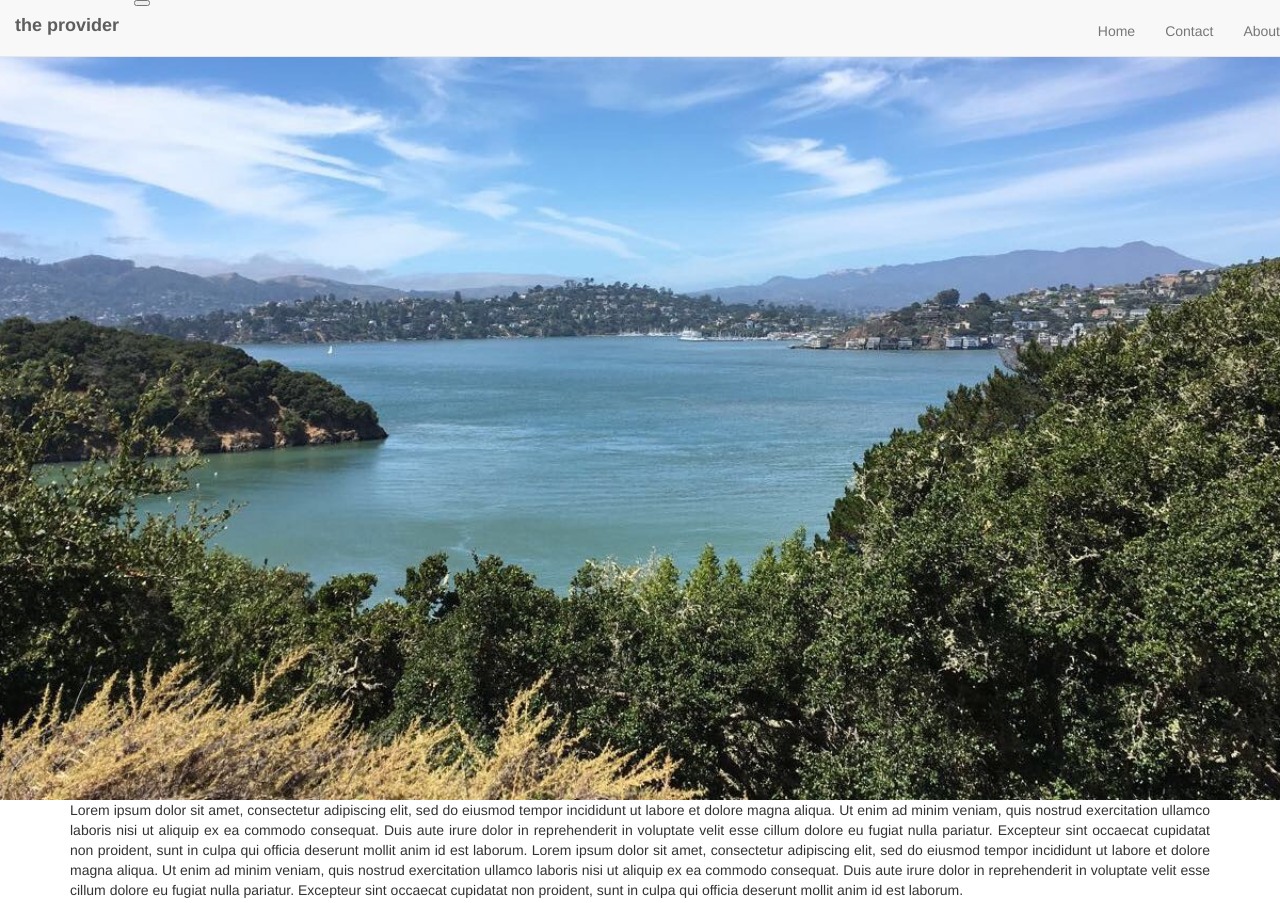
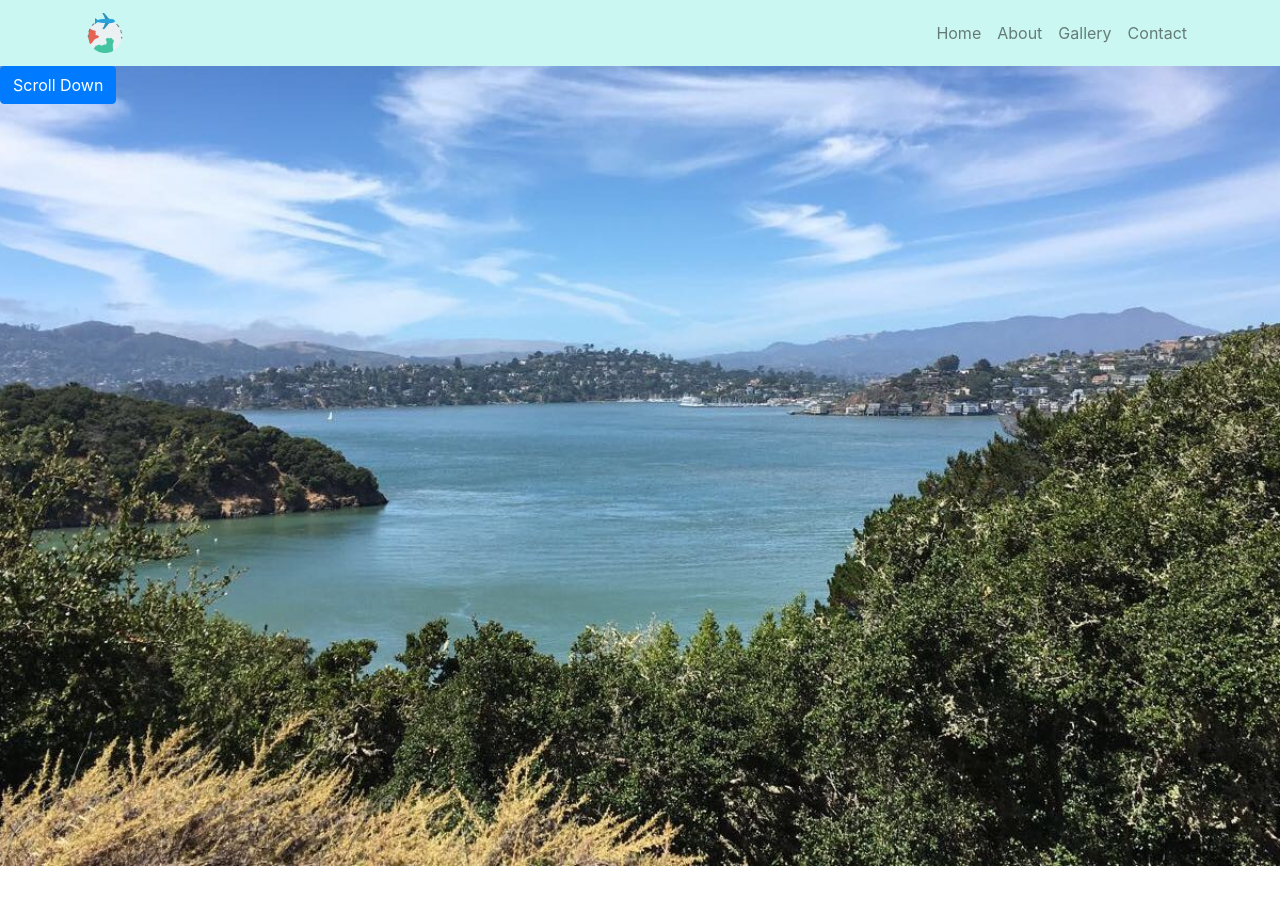
Before and after one commit to fjabeen02/programming-project, a website: page index.html in a window 1280 px wide. Shown: the top 903 px of the page. Drawn offline with nearby package versions, Linux system fonts and the light colour scheme.

Commit message:
trying to do js

```diff
--- a/index.html
+++ b/index.html
@@ -1,52 +1,52 @@
 <html>
 <head>
     <title>TITLE</title>
-
-        <!-- Latest compiled and minified CSS -->
-        <link rel="stylesheet" href="https://maxcdn.bootstrapcdn.com/bootstrap/3.4.1/css/bootstrap.min.css">
-
-        <!-- jQuery library -->
-        <script src="https://ajax.googleapis.com/ajax/libs/jquery/3.5.1/jquery.min.js"></script>
-
-        <!-- Latest compiled JavaScript -->
-        <script src="https://maxcdn.bootstrapcdn.com/bootstrap/3.4.1/js/bootstrap.min.js"></script>
     <link rel= "stylesheet" type="text/css" href="style.css">
-</head>
-<body>
-    <nav class="navbar navbar-default navbar-fixed-top">
-        <a class= 'navbar-brand' href="#"><strong>the provider</strong></a>
-        <button class='navbar-toggler' type='button' data-toggle='collapse' data-target='#Sticky-nav'>
-            <span class = 'navbar-toggler-icon'></span>
+  <link rel="stylesheet" href="https://maxcdn.bootstrapcdn.com/bootstrap/4.3.1/css/bootstrap.min.css">
+  <script src="https://ajax.googleapis.com/ajax/libs/jquery/3.3.1/jquery.min.js"></script>
+  <script src="https://cdnjs.cloudflare.com/ajax/libs/popper.js/1.12.9/umd/popper.min.js"></script>
+  <script src="https://maxcdn.bootstrapcdn.com/bootstrap/4.3.1/js/bootstrap.min.js"></script>
+  <nav class="navbar sticky-top navbar-expand-md navbar-light"style = "background-color:rgba(82, 228, 209, 0.3); ">
+    <div class="container">
+        <a class="navbar-brand" href="#">
+            <img src="icon1.png" alt="" width="40" height="40">
+        </a>
+        <button class="navbar-toggler" type="button" data-toggle="collapse" data-target="#navbarResponsive" aria-controls="navbarResponsive" aria-expanded="false" aria-label="Toggle navigation">
+            <span class="navbar-toggler-icon"></span>
         </button>
-        <div class="collapse navbar-collapse" id="Sticky-nav">
-            <ul class="nav navbar-nav navbar-right">
+        <div class="collapse navbar-collapse" id="navbarResponsive">
+            <ul class="navbar-nav ml-auto">
                 <li class="nav-item">
-                <a href="#" class="nav-link active">Home</a>
+                    <a class="nav-link" href="#home" data-taraget='home'>Home</a>
                 </li>
-
                 <li class="nav-item">
-                <a href="#" class="nav-link">Contact</a>
+                    <a class="nav-link" href="#about" data-taraget='about'>About</a>
                 </li>
-
                 <li class="nav-item">
-                <a href="#" class="nav-link">About</a>
+                    <a class="nav-link" href="#gallery" data-taraget='gallery'>Gallery</a>
+                </li>
+                <li class="nav-item">
+                    <a class="nav-link" href="#contact" data-taraget='contact'>Contact</a>
                 </li>
             </ul>
         </div>
+    </div>
 </nav>
 
+</head>
+<body>
+    <div class='page active' id='home'>
         <div class="view">
             <div class="flex-center">
             <a href="#scroll" class="btn btn-primary">Scroll Down</a>
             </div>
         </div>
-      </header>
-
 
         <main class="text-center py-5" id="scroll">
         <div class="container">
             <div class="row">
             <div class="col-md-12">
+                <div id="app"></div>
                 <p align="justify">Lorem ipsum dolor sit amet, consectetur adipiscing elit, sed do eiusmod tempor incididunt ut labore et dolore magna aliqua. Ut enim ad minim veniam, quis nostrud exercitation ullamco laboris nisi ut aliquip ex ea commodo consequat. Duis aute irure dolor in reprehenderit in voluptate velit esse cillum dolore eu fugiat nulla pariatur. Excepteur sint occaecat cupidatat non proident, sunt in culpa qui officia deserunt mollit anim id est laborum. Lorem ipsum dolor sit amet, consectetur adipiscing elit, sed do eiusmod tempor incididunt ut labore et dolore magna aliqua. Ut enim ad minim veniam, quis nostrud exercitation ullamco laboris nisi ut aliquip ex ea commodo consequat. Duis aute irure dolor in reprehenderit in voluptate velit esse cillum dolore eu fugiat nulla pariatur. Excepteur sint occaecat cupidatat non proident, sunt in culpa qui officia deserunt mollit anim id est laborum.</p>
 
                 <p align="justify">Lorem ipsum dolor sit amet, consectetur adipiscing elit, sed do eiusmod tempor incididunt ut labore et dolore magna aliqua. Ut enim ad minim veniam, quis nostrud exercitation ullamco laboris nisi ut aliquip ex ea commodo consequat. Duis aute irure dolor in reprehenderit in voluptate velit esse cillum dolore eu fugiat nulla pariatur. Excepteur sint occaecat cupidatat non proident, sunt in culpa qui officia deserunt mollit anim id est laborum. Lorem ipsum dolor sit amet, consectetur adipiscing elit, sed do eiusmod tempor incididunt ut labore et dolore magna aliqua. Ut enim ad minim veniam, quis nostrud exercitation ullamco laboris nisi ut aliquip ex ea commodo consequat. Duis aute irure dolor in reprehenderit in voluptate velit esse cillum dolore eu fugiat nulla pariatur. Excepteur sint occaecat cupidatat non proident, sunt in culpa qui officia deserunt mollit anim id est laborum.</p>
@@ -54,5 +54,14 @@
             </div>
         </div>
         </main>
+    </div>
+
+    <div class='page' id='about'>
+    </div>
+    <div class='page' id='gallery'>
+    </div>
+    <div class='page' id='contact'>
+    </div>
+
 </body>
 </html>
--- a/style.css
+++ b/style.css
@@ -1,11 +1,8 @@
-html,body,header,.view{
+html,body,.view{
     height: 100%;
     scroll-behavior: smooth;
 }
 
-.top-nav-collapse{
-    background-color: rgb(37, 124, 95);
-}
 
 .view{
     background: url('bg1.png') no-repeat center;
```
Also changed, not shown: main.js (added, +31 -0 lines), package.json (added, +19 -0 lines), dump/icon.jpg (renamed from icon.jpg), dump/icon.png (renamed from icon.png), dump/maintest.js (renamed from maintest.js), dump/test.html (renamed from test.html), 1 other file. Lines whose indentation alone changed are shown as unchanged.
